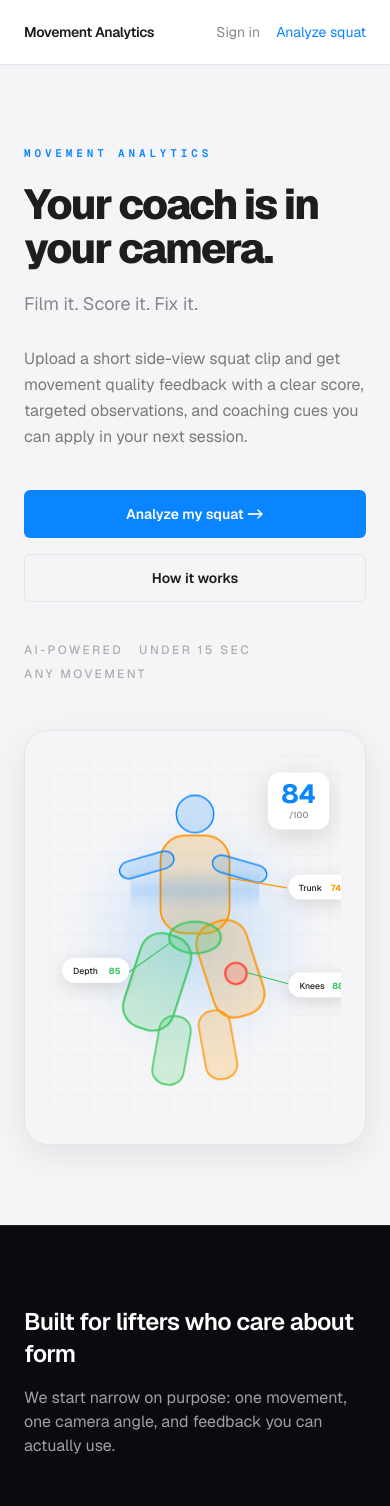
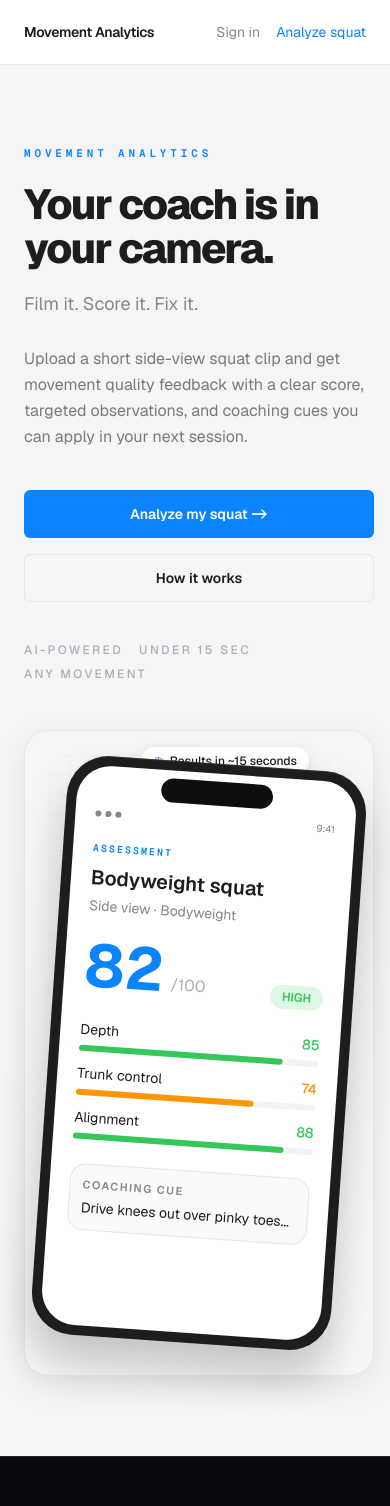
Before and after one commit to davidmsanborn-bit/movement-analytics, a Next.js app: page / in a window 390 px wide. Shown: the top 1506 px of the page. Built offline with nearby package versions, Linux system fonts and the light colour scheme; no server answers.

Commit message:
feat: phone mockup hero replacing heat map figure

```diff
--- a/components/landing/Hero.tsx
+++ b/components/landing/Hero.tsx
@@ -1,26 +1,8 @@
 "use client";
 
 import Link from "next/link";
-import { useEffect, useState } from "react";
 
 export function Hero() {
-  const [score, setScore] = useState(0);
-
-  useEffect(() => {
-    const target = 84;
-    const timer = setInterval(() => {
-      setScore((prev) => {
-        if (prev >= target) {
-          clearInterval(timer);
-          return target;
-        }
-        return prev + 3;
-      });
-    }, 35);
-
-    return () => clearInterval(timer);
-  }, []);
-
   return (
     <section className="bg-[#f5f5f7] pb-20 pt-20 md:pb-24 md:pt-24">
       <div className="mx-auto grid min-h-[600px] max-w-6xl gap-12 px-6 lg:grid-cols-2 lg:items-center">
@@ -70,130 +52,91 @@ export function Hero() {
             }}
           />
           <div
-            className="pointer-events-none absolute left-1/2 top-1/2 h-[260px] w-[260px] -translate-x-1/2 -translate-y-1/2 rounded-full"
+            className="pointer-events-none absolute left-1/2 top-1/2 h-[280px] w-[280px] -translate-x-1/2 -translate-y-1/2 rounded-full"
             style={{
               background:
-                "radial-gradient(circle, rgba(10,132,255,0.22) 0%, rgba(10,132,255,0.06) 45%, transparent 70%)",
+                "radial-gradient(circle, rgba(10,132,255,0.18) 0%, rgba(174,198,255,0.12) 45%, transparent 72%)",
             }}
           />
 
-          <svg
-            viewBox="0 0 400 500"
-            className="hero-figure relative z-10 h-auto w-full"
-            role="img"
-            aria-label="Motion capture heat map squat visualization"
-          >
-            <defs>
-              <linearGradient id="scanBand" x1="0" y1="0" x2="0" y2="1">
-                <stop offset="0%" stopColor="#0A84FF" stopOpacity="0" />
-                <stop offset="50%" stopColor="#0A84FF" stopOpacity="0.18" />
-                <stop offset="100%" stopColor="#0A84FF" stopOpacity="0" />
-              </linearGradient>
-            </defs>
+          <div className="relative z-10 flex justify-center py-2">
+            <div className="absolute -top-2 right-10 rounded-full bg-white px-3 py-1.5 text-xs font-medium text-[#1d1d1f] shadow-[0_8px_20px_rgba(0,0,0,0.12)]">
+              <span className="mr-1.5 inline-block text-[#0A84FF]">◷</span>
+              Results in ~15 seconds
+            </div>
 
-            <g className="hero-breath">
-              <circle cx="200" cy="78" r="26" fill="rgba(10,132,255,0.18)" stroke="#0A84FF" strokeWidth="2" />
-              <rect x="152" y="108" rx="34" ry="34" width="96" height="136" fill="rgba(255,149,0,0.2)" stroke="#FF9500" strokeWidth="2.5" />
-              <rect x="92" y="148" rx="14" ry="14" width="78" height="24" transform="rotate(-16 92 148)" fill="rgba(10,132,255,0.16)" stroke="#0A84FF" strokeWidth="2" />
-              <rect x="228" y="132" rx="14" ry="14" width="78" height="24" transform="rotate(16 228 132)" fill="rgba(10,132,255,0.16)" stroke="#0A84FF" strokeWidth="2" />
+            <div className="rotate-[4deg] rounded-[42px] bg-[#1d1d1f] p-2.5 shadow-[0_26px_40px_rgba(0,0,0,0.2),inset_0_1px_0_rgba(255,255,255,0.1)]">
+              <div className="relative h-[560px] w-[280px] overflow-hidden rounded-[34px] bg-white">
+                <div className="absolute left-1/2 top-2 h-6 w-28 -translate-x-1/2 rounded-full bg-[#0e0e10]" />
+                <div className="px-5 pb-6 pt-10">
+                  <div className="mb-5 flex items-center justify-between text-[10px] text-[#86868b]">
+                    <div className="flex gap-1">
+                      <span className="h-1.5 w-1.5 rounded-full bg-[#86868b]" />
+                      <span className="h-1.5 w-1.5 rounded-full bg-[#86868b]" />
+                      <span className="h-1.5 w-1.5 rounded-full bg-[#86868b]" />
+                    </div>
+                    <span>9:41</span>
+                  </div>
 
-              <rect x="134" y="236" rx="30" ry="30" width="72" height="136" transform="rotate(18 134 236)" fill="rgba(52,199,89,0.2)" stroke="#34C759" strokeWidth="2.5" />
-              <rect x="194" y="240" rx="30" ry="30" width="72" height="136" transform="rotate(-18 194 240)" fill="rgba(255,149,0,0.2)" stroke="#FF9500" strokeWidth="2.5" />
+                  <p className="font-mono text-[10px] font-semibold uppercase tracking-[0.2em] text-[#0A84FF]">
+                    Assessment
+                  </p>
+                  <h3 className="mt-2 text-xl font-semibold text-[#1d1d1f]">
+                    Bodyweight squat
+                  </h3>
+                  <p className="mt-1 text-sm text-[#86868b]">
+                    Side view · Bodyweight
+                  </p>
 
-              <rect x="154" y="356" rx="20" ry="20" width="44" height="96" transform="rotate(10 154 356)" fill="rgba(52,199,89,0.2)" stroke="#34C759" strokeWidth="2" />
-              <rect x="202" y="356" rx="20" ry="20" width="44" height="96" transform="rotate(-10 202 356)" fill="rgba(255,149,0,0.2)" stroke="#FF9500" strokeWidth="2" />
+                  <div className="mt-5 flex items-end justify-between">
+                    <div className="flex items-end gap-2">
+                      <span className="text-6xl font-bold leading-none text-[#0A84FF]">
+                        82
+                      </span>
+                      <span className="pb-1 text-base text-[#aeaeb2]">/100</span>
+                    </div>
+                    <span className="rounded-full bg-[rgba(52,199,89,0.16)] px-3 py-1 text-xs font-semibold text-[#34C759]">
+                      HIGH
+                    </span>
+                  </div>
 
-              <ellipse cx="200" cy="250" rx="36" ry="22" fill="rgba(52,199,89,0.2)" stroke="#34C759" strokeWidth="2.5" />
-              <circle cx="257" cy="300" r="15" fill="rgba(255,59,48,0.2)" stroke="#FF3B30" strokeWidth="2.5" />
-            </g>
+                  <div className="mt-6 space-y-3">
+                    {[
+                      { label: "Depth", score: 85, color: "#34C759" },
+                      { label: "Trunk control", score: 74, color: "#FF9500" },
+                      { label: "Alignment", score: 88, color: "#34C759" },
+                    ].map((row) => (
+                      <div key={row.label}>
+                        <div className="mb-1.5 flex items-center justify-between text-sm">
+                          <span className="text-[#1d1d1f]">{row.label}</span>
+                          <span className="font-medium" style={{ color: row.color }}>
+                            {row.score}
+                          </span>
+                        </div>
+                        <div className="h-1.5 rounded-full bg-[#f2f2f7]">
+                          <div
+                            className="h-full rounded-full"
+                            style={{ width: `${row.score}%`, backgroundColor: row.color }}
+                          />
+                        </div>
+                      </div>
+                    ))}
+                  </div>
 
-            <rect x="112" y="0" width="176" height="58" fill="url(#scanBand)" className="hero-scan" />
-
-            <g className="hero-tag hero-tag-1">
-              <line x1="106" y1="300" x2="165" y2="258" stroke="#34C759" strokeWidth="1.5" />
-              <rect x="18" y="278" width="92" height="34" rx="17" fill="#fff" />
-              <text x="33" y="300" className="fill-[#1d1d1f] text-[12px] font-medium">Depth</text>
-              <text x="82" y="300" className="fill-[#34C759] text-[12px] font-bold">85</text>
-            </g>
-            <g className="hero-tag hero-tag-2">
-              <line x1="326" y1="182" x2="244" y2="168" stroke="#FF9500" strokeWidth="1.5" />
-              <rect x="328" y="164" width="86" height="34" rx="17" fill="#fff" />
-              <text x="342" y="186" className="fill-[#1d1d1f] text-[12px] font-medium">Trunk</text>
-              <text x="386" y="186" className="fill-[#FF9500] text-[12px] font-bold">74</text>
-            </g>
-            <g className="hero-tag hero-tag-3">
-              <line x1="330" y1="314" x2="271" y2="298" stroke="#34C759" strokeWidth="1.5" />
-              <rect x="328" y="298" width="86" height="34" rx="17" fill="#fff" />
-              <text x="343" y="320" className="fill-[#1d1d1f] text-[12px] font-medium">Knees</text>
-              <text x="388" y="320" className="fill-[#34C759] text-[12px] font-bold">88</text>
-            </g>
-
-            <g className="hero-score-card">
-              <rect x="300" y="24" width="84" height="78" rx="16" fill="#fff" />
-              <text x="342" y="66" textAnchor="middle" className="fill-[#0A84FF] text-[36px] font-bold">
-                {score}
-              </text>
-              <text x="342" y="86" textAnchor="middle" className="fill-[#86868b] text-[12px] font-medium">
-                /100
-              </text>
-            </g>
-          </svg>
+                  <div className="mt-6 rounded-2xl border border-[#e5e5ea] bg-[#fafafa] p-3">
+                    <p className="text-[11px] font-semibold uppercase tracking-[0.14em] text-[#86868b]">
+                      Coaching cue
+                    </p>
+                    <p className="mt-1 text-sm text-[#1d1d1f]">
+                      Drive knees out over pinky toes...
+                    </p>
+                  </div>
+                </div>
+              </div>
+            </div>
+          </div>
         </div>
       </div>
-
-      <style jsx>{`
-        .hero-figure .hero-breath {
-          transform-origin: 200px 250px;
-          animation: breathe 3s ease-in-out infinite;
-        }
-        .hero-figure .hero-tag {
-          filter: drop-shadow(0 6px 12px rgba(0, 0, 0, 0.12));
-          opacity: 0;
-          animation: tagIn 600ms ease forwards;
-        }
-        .hero-figure .hero-tag-1 {
-          animation-delay: 180ms;
-        }
-        .hero-figure .hero-tag-2 {
-          animation-delay: 380ms;
-        }
-        .hero-figure .hero-tag-3 {
-          animation-delay: 580ms;
-        }
-        .hero-figure .hero-score-card {
-          filter: drop-shadow(0 10px 18px rgba(0, 0, 0, 0.12));
-        }
-        .hero-figure .hero-scan {
-          animation: scanDown 4s linear infinite;
-        }
-        @keyframes breathe {
-          0%,
-          100% {
-            transform: scale(0.98);
-          }
-          50% {
-            transform: scale(1);
-          }
-        }
-        @keyframes tagIn {
-          0% {
-            opacity: 0;
-            transform: translateY(8px);
-          }
-          100% {
-            opacity: 1;
-            transform: translateY(0);
-          }
-        }
-        @keyframes scanDown {
-          0% {
-            transform: translateY(-60px);
-          }
-          100% {
-            transform: translateY(500px);
-          }
-        }
-      `}</style>
     </section>
   );
 }
```
